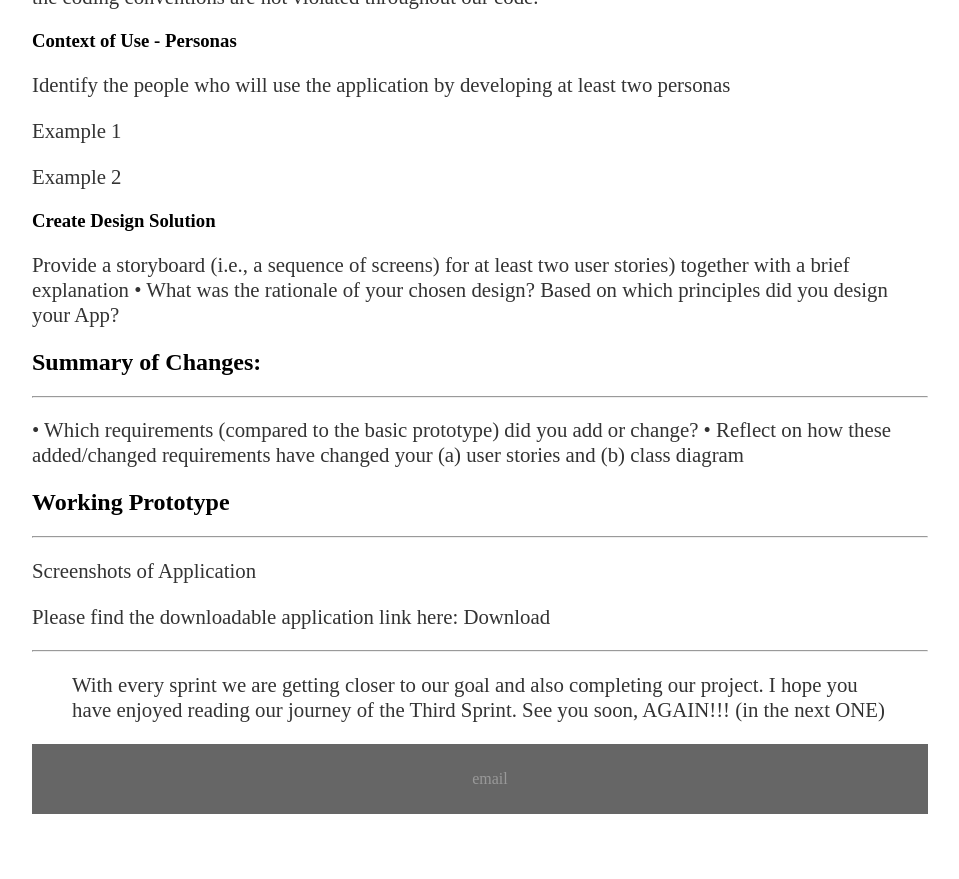
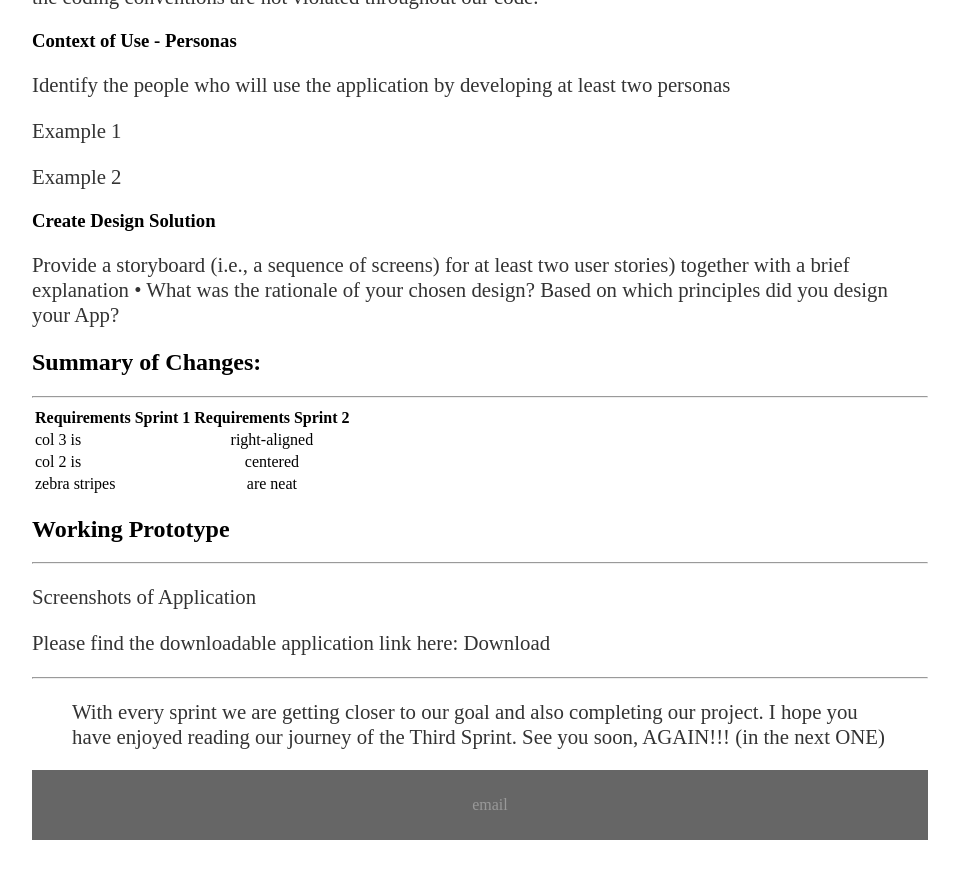
Before and after one commit to NadeemNicoR/TeamProjects, a Jekyll site: the page built from docs/_posts/2019-06-04-ISEE-2019-Advanced-Prototype-Presentation.md, in a window 1280 px wide and 900 px high, scrolled down 3955 px. Shown: the top 879 px of the window, without its empty margins (160-1119 px from the left). Built offline with Jekyll 4.4.1, drawn with Linux system fonts in a browser that asks for light colours; our own code applies the rules of GitHub Pages for plain Markdown files; a file with an impossible date is left out.

Commit message:
Update 2019-06-04-ISEE-2019-Advanced-Prototype-Presentation.md

```diff
--- a/docs/_posts/2019-06-04-ISEE-2019-Advanced-Prototype-Presentation.md
+++ b/docs/_posts/2019-06-04-ISEE-2019-Advanced-Prototype-Presentation.md
@@ -94,9 +94,12 @@ Provide a storyboard (i.e., a sequence of screens) for at least two user stories
 ----------
 
 
-• Which requirements (compared to the basic prototype) did you add or change?
-• Reflect on how these added/changed requirements have changed your (a) user
-stories and (b) class diagram
+| Requirements Sprint 1		| Requirements Sprint 2		|
+| -------------------------|:-----------------------:	|
+| col 3 is      		   	| right-aligned 		   	|
+| col 2 is      		   	| centered      		   	|
+| zebra stripes 			   | are neat     			   |
+
 
 
 
```
